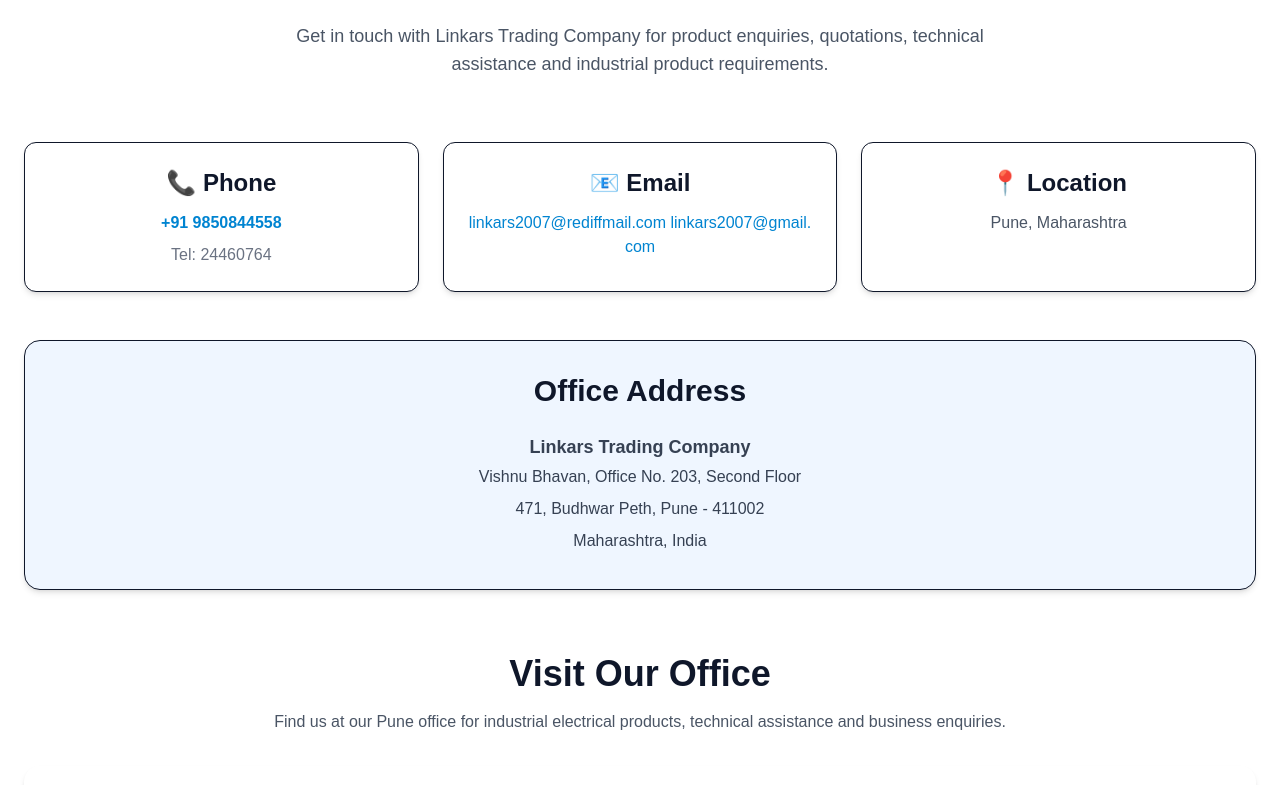
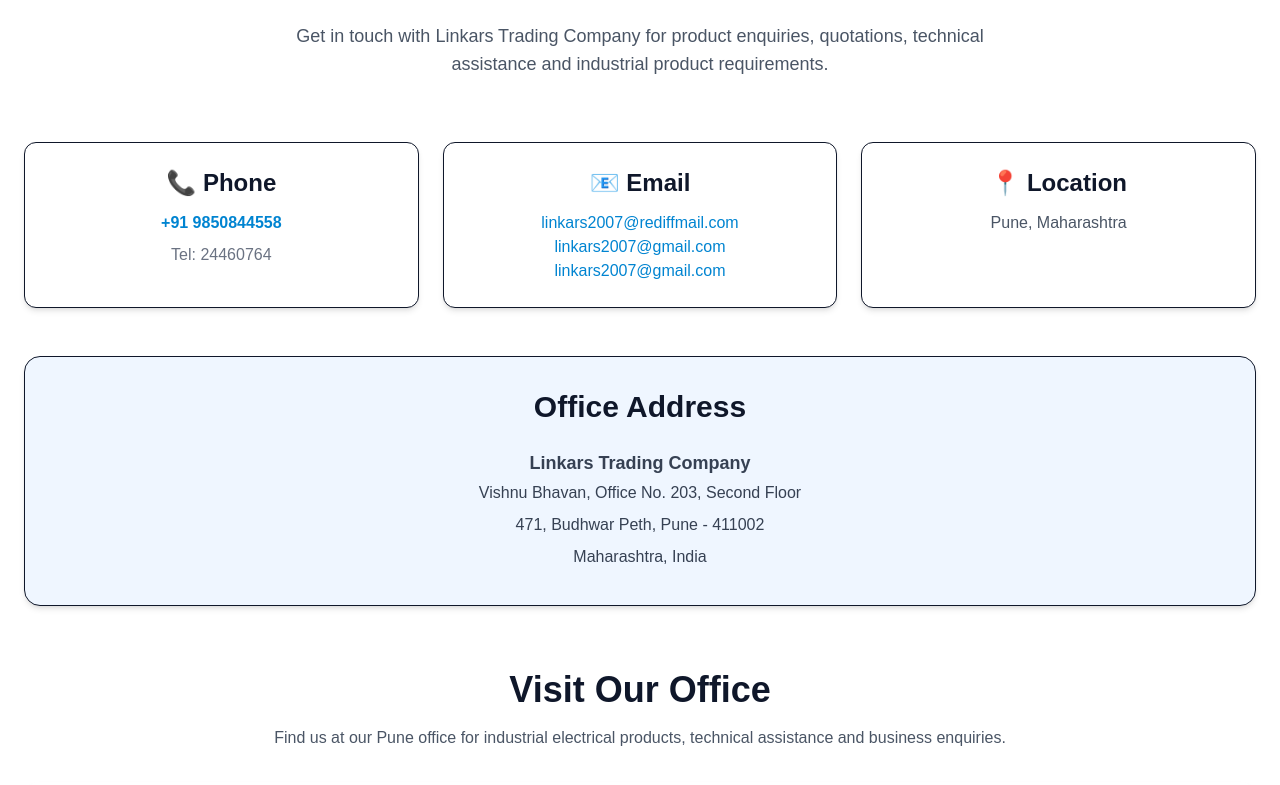
Before and after one commit to saahilkhatri09/linkars-trading, a Next.js app: page /contact in a window 1280 px wide. Shown: the part 1023-1808 px from the top of the page. Built offline with nearby package versions, Linux system fonts and the light colour scheme; grey boxes are pictures that could not be loaded.

Commit message:
updated again website

```diff
--- a/src/app/contact/page.js
+++ b/src/app/contact/page.js
@@ -50,7 +50,15 @@
             href="mailto:linkars2007@rediffmail.com"
             className="text-sky-600 break-all"
           >
-            linkars2007@rediffmail.com
+            <p>
+           linkars2007@rediffmail.com
+          </p>
+
+          <p>
+            linkars2007@gmail.com
+          </p>
+
+
 
             linkars2007@gmail.com
           </a>
```
